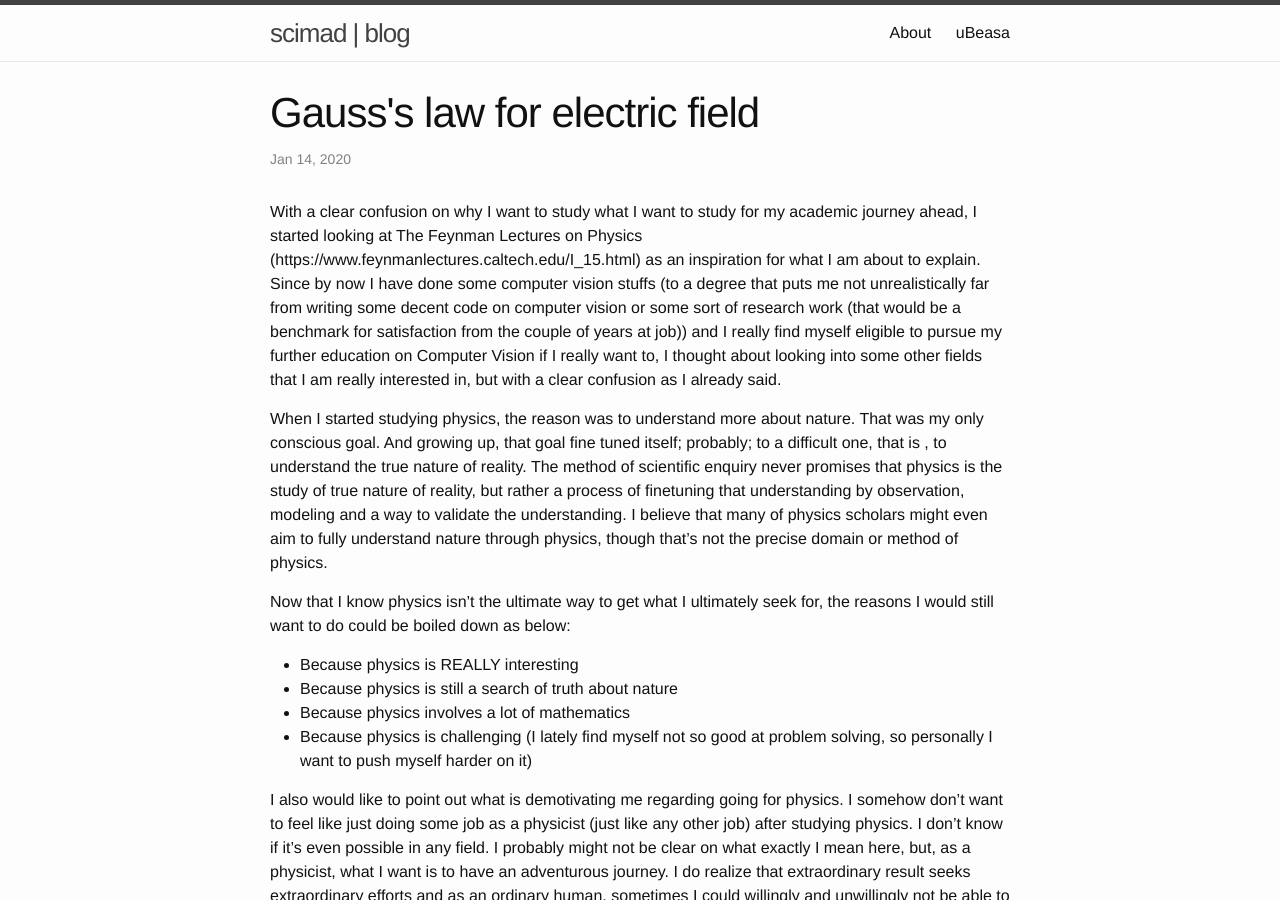
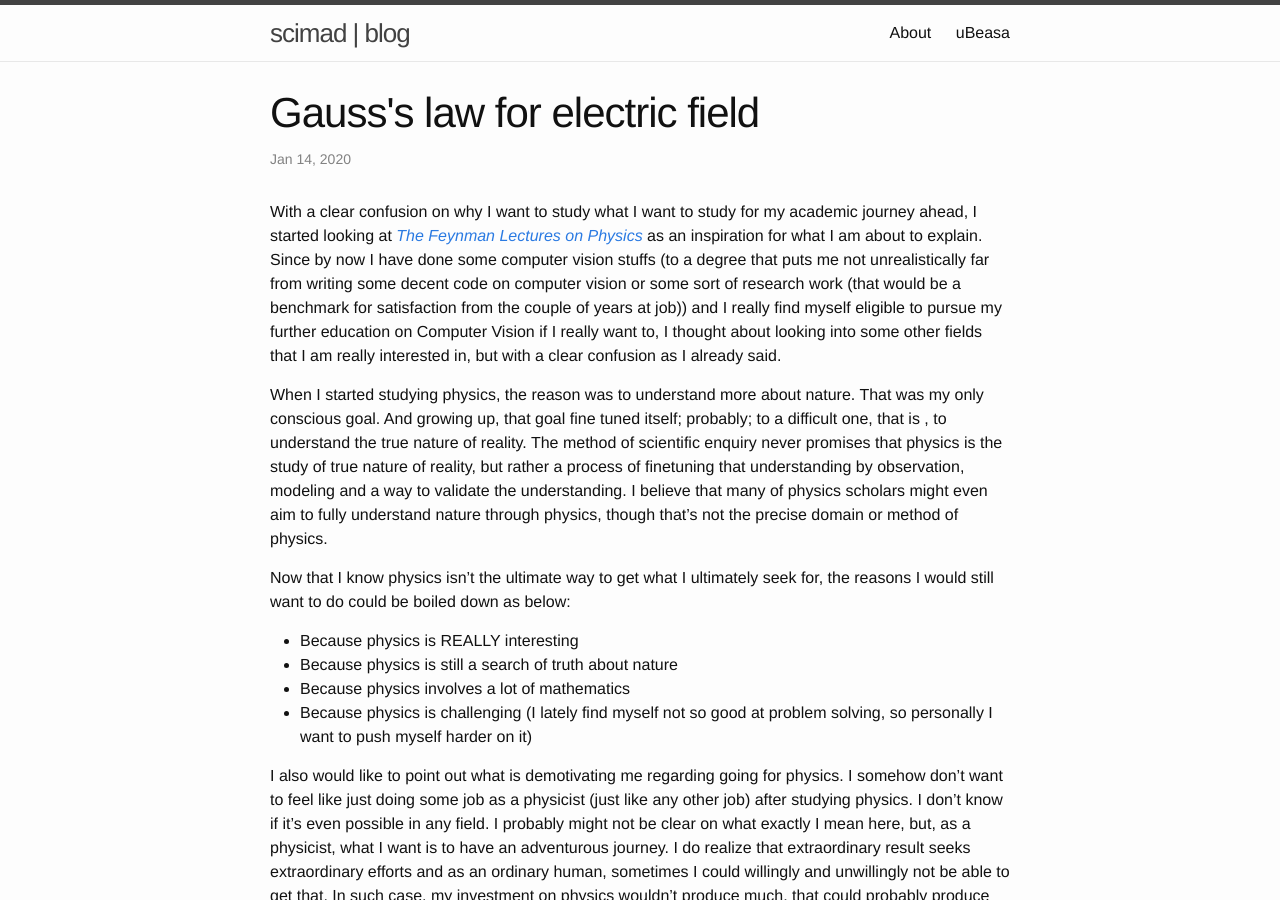
Before and after one commit to scimad/scimad.github.io, a Jekyll site: the page built from _posts/2020-01-14-some-physics.markdown, in a window 1280 px wide and 900 px high. Built offline with Jekyll 4.4.1, drawn with Linux system fonts in a browser that asks for light colours.

Commit message:
Fix link to Feynman's Lectures

```diff
--- a/_posts/2020-01-14-some-physics.markdown
+++ b/_posts/2020-01-14-some-physics.markdown
@@ -8,7 +8,7 @@ categories: physics
   src="https://cdnjs.cloudflare.com/ajax/libs/mathjax/2.7.5/MathJax.js?config=TeX-MML-AM_CHTML">
 </script>
 
-With a clear confusion on why I want to study what I want to study for my academic journey ahead, I started looking at The Feynman Lectures on Physics (https://www.feynmanlectures.caltech.edu/I_15.html) as an inspiration for what I am about to explain. Since by now I have done some computer vision stuffs (to a degree that puts me not unrealistically far from writing some decent code on computer vision or some sort of research work (that would be a benchmark for satisfaction from the couple of years at job)) and I really find myself eligible to pursue my further education on Computer Vision if I really want to, I thought about looking into some other fields that I am really interested in, but with a clear confusion as I already said.
+With a clear confusion on why I want to study what I want to study for my academic journey ahead, I started looking at [*The Feynman Lectures on Physics*](https://www.feynmanlectures.caltech.edu/I_15.html) as an inspiration for what I am about to explain. Since by now I have done some computer vision stuffs (to a degree that puts me not unrealistically far from writing some decent code on computer vision or some sort of research work (that would be a benchmark for satisfaction from the couple of years at job)) and I really find myself eligible to pursue my further education on Computer Vision if I really want to, I thought about looking into some other fields that I am really interested in, but with a clear confusion as I already said.
 
 When I started studying physics, the reason was to understand more about nature. That was my only conscious goal. And growing up, that goal fine tuned itself; probably; to a difficult one, that is , to understand the true nature of reality. The method of scientific enquiry never promises that physics is the study of true nature of reality, but rather a process of finetuning that understanding by observation, modeling and a way to validate the understanding. I believe that many of physics scholars might even aim to fully understand nature through physics, though that's not the precise domain or method of physics.
 
```
